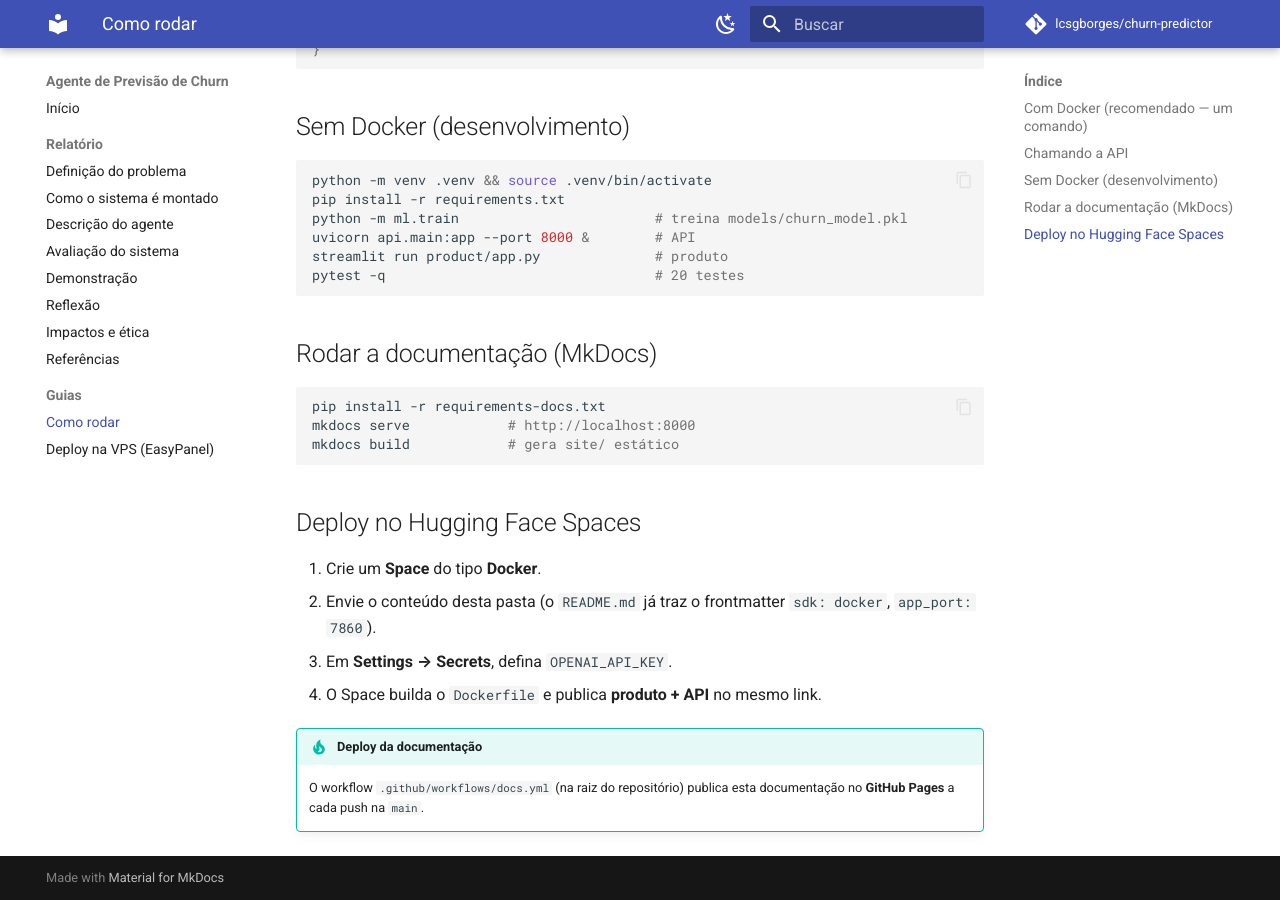
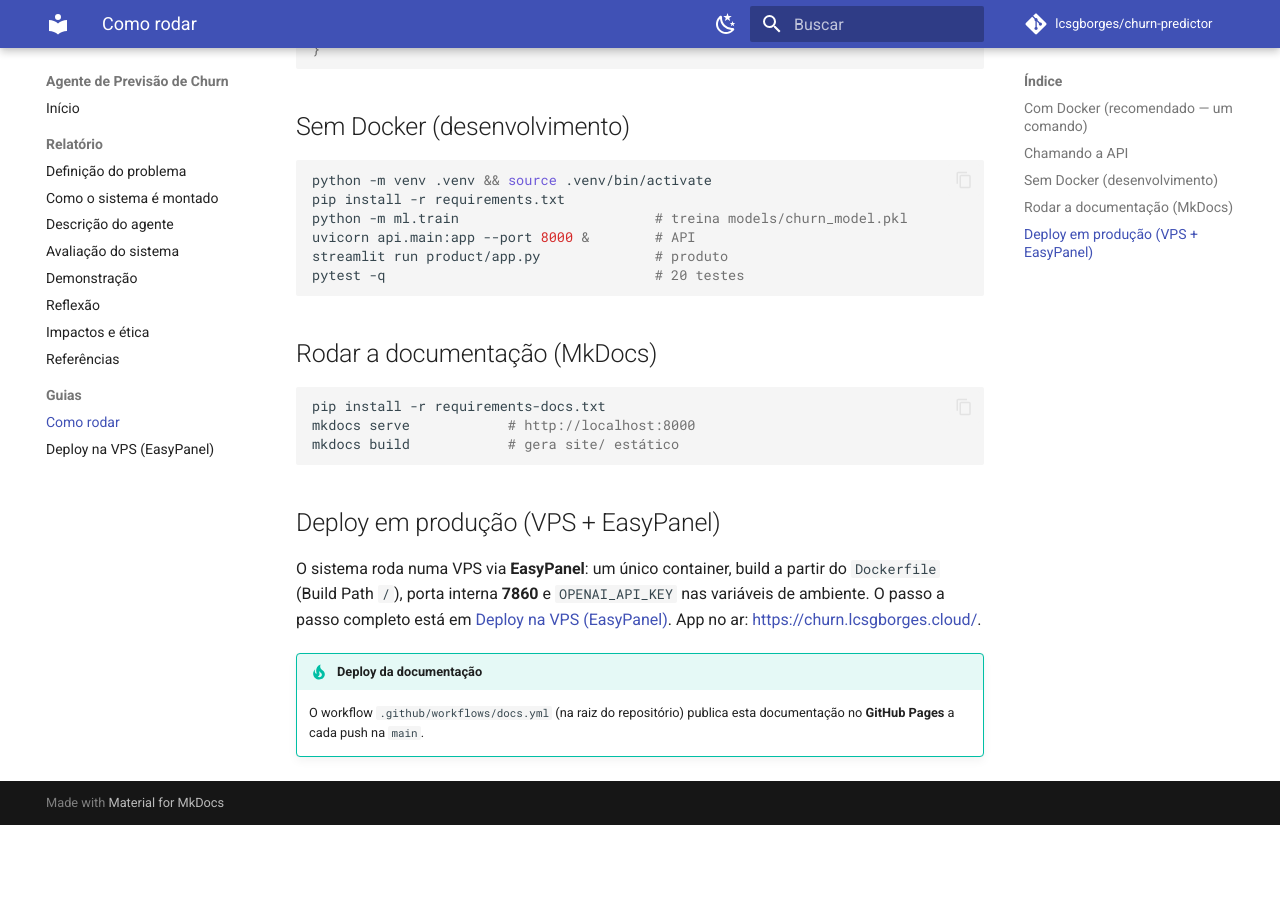
Before and after one commit to lcsgborges/churn-predictor, an MkDocs documentation site: the page built from docs/como-rodar.md, in a window 1280 px wide and 900 px high, scrolled down 786 px. Built offline with MkDocs 1.6.1 and Material for MkDocs 9.7.7, drawn with Linux system fonts in a browser that asks for light colours; comment, search, counter and statistics services are not loaded; after the commit the page ends 1611 px from its top, so only the background shows below that.

````diff
--- a/docs/arquitetura.md
+++ b/docs/arquitetura.md
@@ -29,7 +29,7 @@ flowchart TD
 
 ## Um container, um link
 
-O Hugging Face Spaces expõe **uma** porta. Um **nginx** escuta na porta pública (7860) e roteia:
+O deploy expõe **uma** porta pública. Um **nginx** escuta nela (7860) e roteia:
 
 - `/` → **Streamlit** (produto)
 - `/api/*` → **FastAPI** (API pública: `/api/predict`, `/api/health`, `/api/docs`)
--- a/docs/como-rodar.md
+++ b/docs/como-rodar.md
@@ -54,12 +54,11 @@ mkdocs serve            # http://localhost:8000
 mkdocs build            # gera site/ estático
 ```
 
-## Deploy no Hugging Face Spaces
+## Deploy em produção (VPS + EasyPanel)
 
-1. Crie um **Space** do tipo **Docker**.
-2. Envie o conteúdo desta pasta (o `README.md` já traz o frontmatter `sdk: docker`, `app_port: 7860`).
-3. Em **Settings → Secrets**, defina `OPENAI_API_KEY`.
-4. O Space builda o `Dockerfile` e publica **produto + API** no mesmo link.
+O sistema roda numa VPS via **EasyPanel**: um único container, build a partir do `Dockerfile`
+(Build Path `/`), porta interna **7860** e `OPENAI_API_KEY` nas variáveis de ambiente. O passo a passo
+completo está em [Deploy na VPS (EasyPanel)](deploy.md). App no ar: <https://churn.lcsgborges.cloud/>.
 
 !!! tip "Deploy da documentação"
     O workflow `.github/workflows/docs.yml` (na raiz do repositório) publica esta documentação no
--- a/nginx.conf
+++ b/nginx.conf
@@ -1,7 +1,7 @@
 # Reverse proxy: 1 porta pública (7860) serve produto E API.
 #   /       -> Streamlit (interno :8501)   [produto]
 #   /api/*  -> FastAPI  (interno :8000)     [API pública: /api/predict, /api/health, /api/docs]
-# Escrito para rodar como usuário não-root (HF Spaces): pid e temp em /tmp.
+# Escrito para rodar como usuário não-root: pid e arquivos temporários em /tmp.
 
 worker_processes 1;
 pid /tmp/nginx.pid;
````
Also changed, not shown: README.md (+32 -27 lines), REPORT.md (+1 -1 lines), docs/deploy.md (+0 -4 lines), 1 other file.
